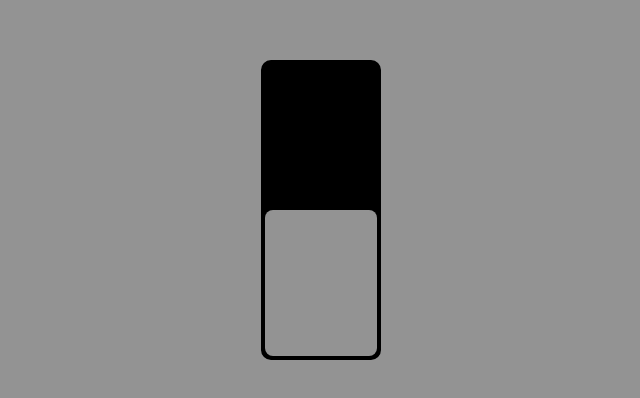
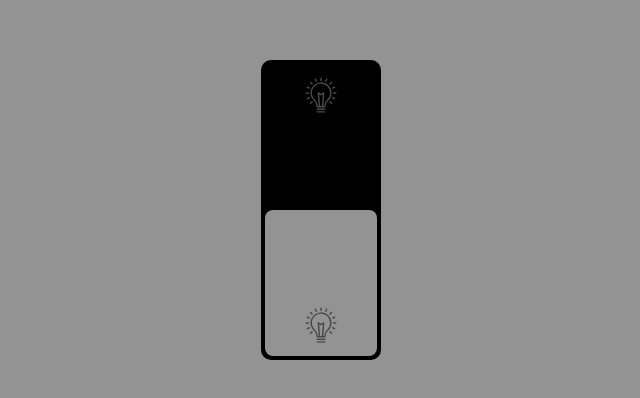
Before and after one commit to samseg01/themes-slicer, a plain HTML site: page index.html in a window 1280 px wide. Shown: the part 198-596 px from the top of the page, without its empty margins (319-959 px from the left). Drawn offline with Linux system fonts and the light colour scheme; the site is published under a folder, as on GitHub Pages, so addresses that start at the root find nothing.

Commit message:
arrumado caminho para renderização das imagens

```diff
--- a/index.html
+++ b/index.html
@@ -12,10 +12,10 @@
 
         <div class="box">
             <div class="content-black">
-                <img src="/lamp-apagada.svg" alt="" id="lampOff">
+                <img src="./lamp-apagada.svg" alt="" id="lampOff">
             </div>
             <div class="content">
-                <img src="/lamp.svg" alt="" class="imgLamp">
+                <img src="./lamp.svg" alt="" class="imgLamp">
             </div>
         </div>
         <input type="range" id="range" min="0" max="100">
```
